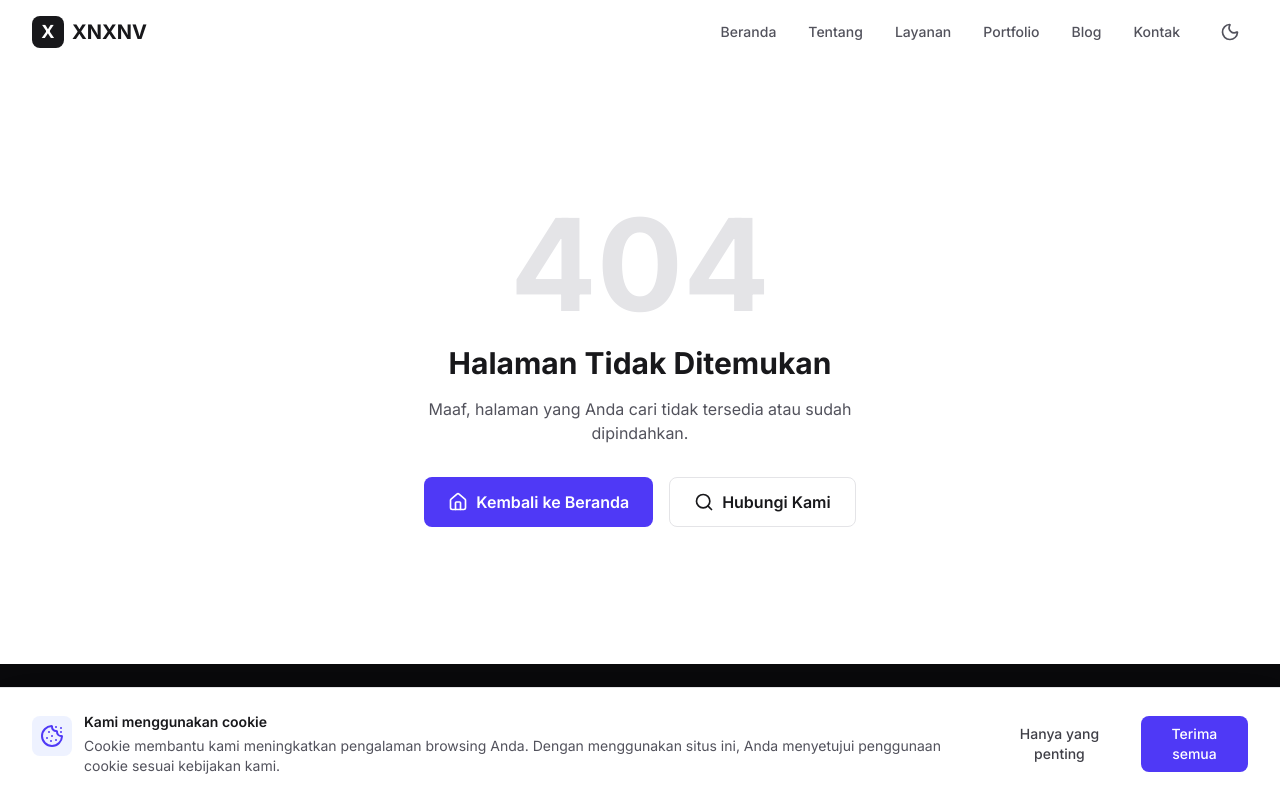
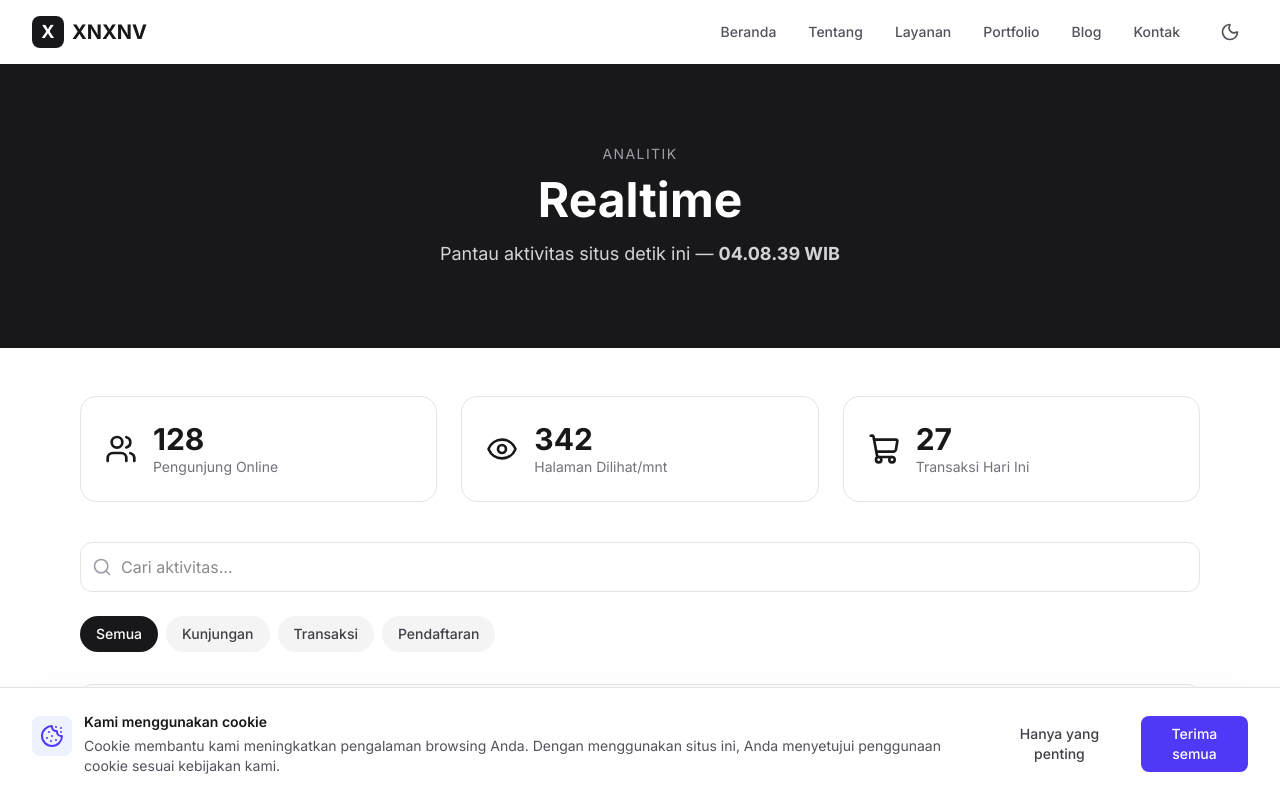
Before and after one commit to aryaapriawann-dev/XNXNV, a Next.js app: page /analytics/realtime in a window 1280 px wide. Before the commit this address had no page. Shown: the top 798 px of the page. Built offline with nearby package versions, Linux system fonts and the light colour scheme.

Commit message:
feat(analytics): add Realtime page

```diff
--- /dev/null
+++ b/src/app/analytics/realtime/page.tsx
@@ -0,0 +1,178 @@
+"use client";
+
+import { useEffect, useMemo, useState } from "react";
+import Link from "next/link";
+import {
+  Search,
+  Activity,
+  Users,
+  Eye,
+  ShoppingCart,
+  ChevronRight,
+} from "lucide-react";
+
+interface Aktivitas {
+  id: string;
+  peristiwa: string;
+  kategori: string;
+  waktu: string;
+  nilai: string;
+}
+
+const CATEGORIES = [
+  { id: "all", label: "Semua" },
+  { id: "kunjungan", label: "Kunjungan" },
+  { id: "transaksi", label: "Transaksi" },
+  { id: "pendaftaran", label: "Pendaftaran" },
+] as const;
+
+const AKTIVITAS: Aktivitas[] = [
+  { id: "1", peristiwa: "Kunjungan halaman Pricing", kategori: "kunjungan", waktu: "baru saja", nilai: "1 sesi" },
+  { id: "2", peristiwa: "Checkout paket Professional", kategori: "transaksi", waktu: "2 mnt lalu", nilai: "Rp499rb" },
+  { id: "3", peristiwa: "Pendaftar newsletter baru", kategori: "pendaftaran", waktu: "5 mnt lalu", nilai: "1 user" },
+  { id: "4", peristiwa: "Kunjungan halaman Portfolio", kategori: "kunjungan", waktu: "7 mnt lalu", nilai: "3 sesi" },
+  { id: "5", peristiwa: "Checkout paket Starter", kategori: "transaksi", waktu: "12 mnt lalu", nilai: "Rp149rb" },
+  { id: "6", peristiwa: "Pendaftar webinar", kategori: "pendaftaran", waktu: "18 mnt lalu", nilai: "4 user" },
+  { id: "7", peristiwa: "Kunjungan halaman Blog", kategori: "kunjungan", waktu: "21 mnt lalu", nilai: "6 sesi" },
+  { id: "8", peristiwa: "Checkout paket Enterprise", kategori: "transaksi", waktu: "30 mnt lalu", nilai: "Rp2,5jt" },
+];
+
+const STATS = [
+  { label: "Pengunjung Online", value: "128", icon: Users },
+  { label: "Halaman Dilihat/mnt", value: "342", icon: Eye },
+  { label: "Transaksi Hari Ini", value: "27", icon: ShoppingCart },
+];
+
+export default function RealtimePage() {
+  const [query, setQuery] = useState("");
+  const [cat, setCat] = useState<string>("all");
+  const [clock, setClock] = useState("");
+
+  useEffect(() => {
+    const tick = () =>
+      setClock(
+        new Date().toLocaleTimeString("id-ID", {
+          hour: "2-digit",
+          minute: "2-digit",
+          second: "2-digit",
+        })
+      );
+    tick();
+    const t = setInterval(tick, 1000);
+    return () => clearInterval(t);
+  }, []);
+
+  const filtered = useMemo(
+    () =>
+      AKTIVITAS.filter(
+        (a) =>
+          (cat === "all" || a.kategori === cat) &&
+          a.peristiwa.toLowerCase().includes(query.toLowerCase())
+      ),
+    [query, cat]
+  );
+
+  return (
+    <div className="flex flex-col min-h-screen">
+      <section className="py-20 bg-zinc-900 text-white text-center">
+        <div className="max-w-4xl mx-auto px-4">
+          <p className="text-sm uppercase tracking-widest text-zinc-400 mb-3">
+            Analitik
+          </p>
+          <h1 className="text-4xl sm:text-5xl font-bold mb-4">Realtime</h1>
+          <p className="text-lg text-zinc-300">
+            Pantau aktivitas situs detik ini —{" "}
+            <span className="font-mono font-bold">{clock || "--:--:--"} WIB</span>
+          </p>
+        </div>
+      </section>
+
+      <section className="py-12 bg-white dark:bg-slate-950">
+        <div className="max-w-6xl mx-auto px-4">
+          <div className="grid grid-cols-1 sm:grid-cols-3 gap-6 mb-10">
+            {STATS.map((s) => (
+              <div
+                key={s.label}
+                className="p-6 rounded-2xl border border-zinc-200 dark:border-slate-800 bg-white dark:bg-slate-900 flex items-center gap-4"
+              >
+                <s.icon className="h-8 w-8 text-zinc-900 dark:text-white" />
+                <div>
+                  <p className="text-3xl font-bold text-zinc-900 dark:text-white">
+                    {s.value}
+                  </p>
+                  <p className="text-sm text-zinc-500">{s.label}</p>
+                </div>
+              </div>
+            ))}
+          </div>
+
+          <div className="relative mb-6">
+            <Search className="absolute left-3 top-1/2 -translate-y-1/2 h-5 w-5 text-zinc-400" />
+            <input
+              value={query}
+              onChange={(e) => setQuery(e.target.value)}
+              placeholder="Cari aktivitas..."
+              className="w-full pl-10 pr-4 py-3 rounded-xl border border-zinc-200 dark:border-slate-700 bg-white dark:bg-slate-900 text-zinc-900 dark:text-white"
+            />
+          </div>
+          <div className="flex flex-wrap gap-2 mb-8">
+            {CATEGORIES.map((c) => (
+              <button
+                key={c.id}
+                onClick={() => setCat(c.id)}
+                className={`px-4 py-2 rounded-full text-sm font-medium transition-colors ${
+                  cat === c.id
+                    ? "bg-zinc-900 text-white dark:bg-white dark:text-zinc-900"
+                    : "bg-zinc-100 text-zinc-700 dark:bg-slate-800 dark:text-zinc-300"
+                }`}
+              >
+                {c.label}
+              </button>
+            ))}
+          </div>
+
+          {filtered.length === 0 ? (
+            <p className="text-center text-zinc-500 py-12">
+              Tidak ada aktivitas yang cocok.
+            </p>
+          ) : (
+            <ul className="space-y-3">
+              {filtered.map((a) => (
+                <li
+                  key={a.id}
+                  className="flex items-center gap-4 p-4 rounded-xl border border-zinc-200 dark:border-slate-800 bg-white dark:bg-slate-900"
+                >
+                  <span className="relative flex h-3 w-3">
+                    <span className="animate-ping absolute inline-flex h-full w-full rounded-full bg-green-400 opacity-75" />
+                    <span className="relative inline-flex rounded-full h-3 w-3 bg-green-500" />
+                  </span>
+                  <Activity className="h-5 w-5 text-zinc-400" />
+                  <div className="flex-1">
+                    <p className="font-semibold text-zinc-900 dark:text-white">
+                      {a.peristiwa}
+                    </p>
+                    <p className="text-sm text-zinc-500">
+                      {a.kategori} • {a.waktu}
+                    </p>
+                  </div>
+                  <span className="text-sm font-bold text-zinc-900 dark:text-white">
+                    {a.nilai}
+                  </span>
+                </li>
+              ))}
+            </ul>
+          )}
+
+          <div className="flex justify-center mt-12">
+            <Link
+              href="/analytics/reports"
+              className="inline-flex items-center gap-2 px-6 py-3 bg-zinc-900 text-white rounded-full font-semibold hover:bg-zinc-700 transition-colors"
+            >
+              Lihat Laporan <ChevronRight className="h-5 w-5" />
+            </Link>
+          </div>
+        </div>
+      </section>
+    </div>
+  );
+}
```
